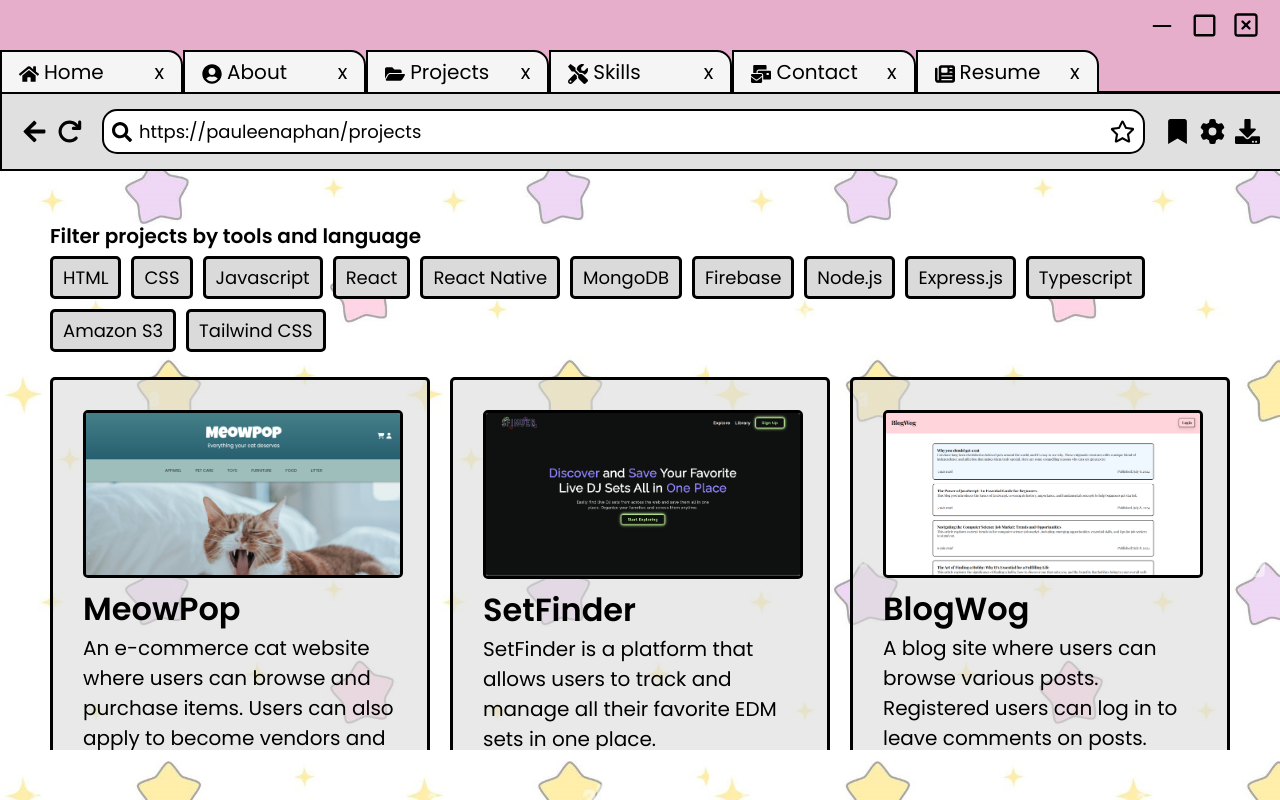
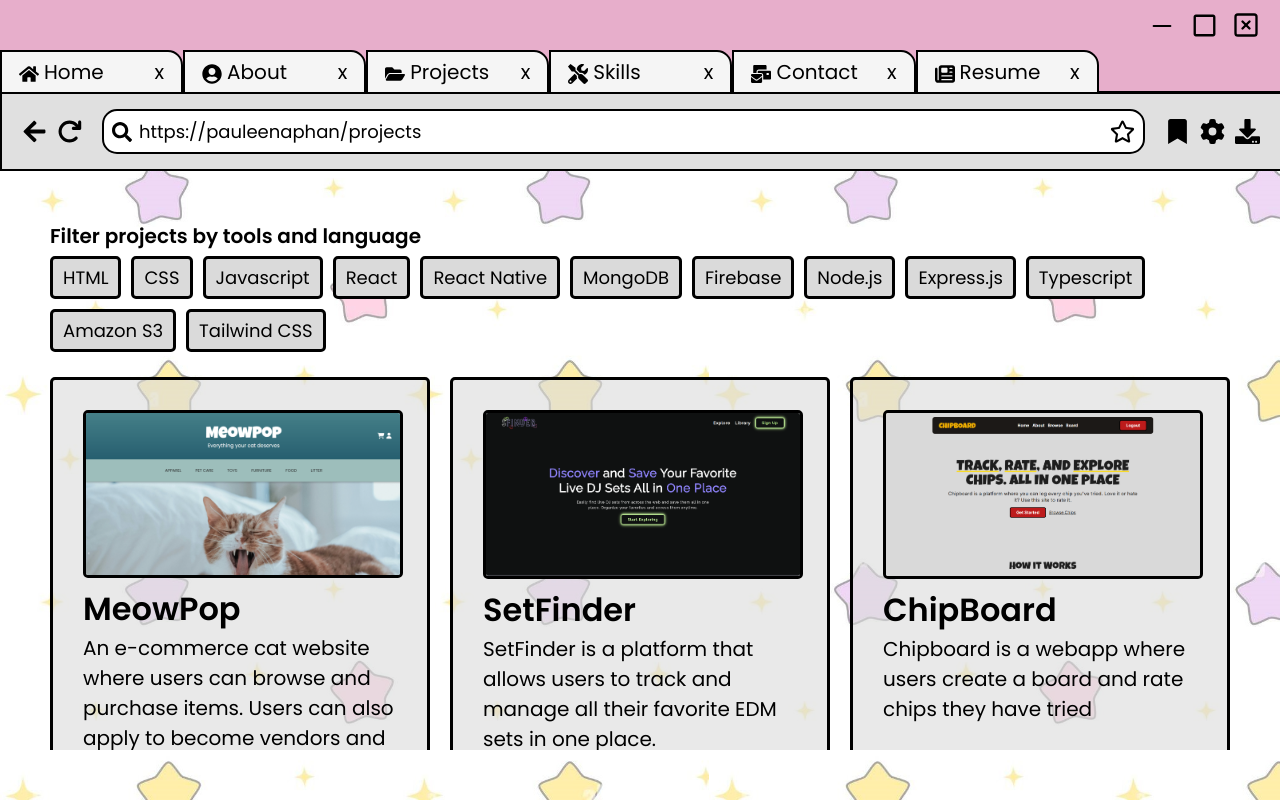
Before and after one commit to pauleenaphan/website-portfolio, a React (Vite) app: page /projects in a window 1280 px wide. Built offline with nearby package versions, Linux system fonts and the light colour scheme; the HTML template or start-up script is replaced by a standard one; a web font is replaced by a local one.

Commit message:
added chipboard project

```diff
--- a/src/data/projects.ts
+++ b/src/data/projects.ts
@@ -10,6 +10,7 @@ import catJokesImg from "../assets/projects/cat-jokes.png";
 import pastdesertsImg from "../assets/projects/pastdeserts.png";
 import firstlandingImg from "../assets/projects/firstlanding.png";
 import discordPortfolioImg from "../assets/projects/discordportfolio.png";
+import chipBoardImg from "../assets/projects/chipBoard.png";
 // File to hold all of my projects
 export interface Project {
     name: string;
@@ -36,6 +37,14 @@ export const projects: Project[] = [
         liveSiteLink: "https://setfinder.netlify.app/",
         image: setFinderImg,
         tools: ["Next.js", "Firebase", "Youtube API", "Soundcloud API", "Musicbrainz API"]
+    },
+    {
+        name: "ChipBoard",
+        description: "Chipboard is a webapp where users create a board and rate chips they have tried",
+        githubLink: "https://github.com/pauleenaphan/ChipBoard",
+        liveSiteLink: "https://chip-board.vercel.app/",
+        image: chipBoardImg,
+        tools: ["T3 Stack, Supabase"]
     },
     {
         name: "BlogWog",
```
Also changed, not shown: src/assets/projects/chipBoard.png (added).
